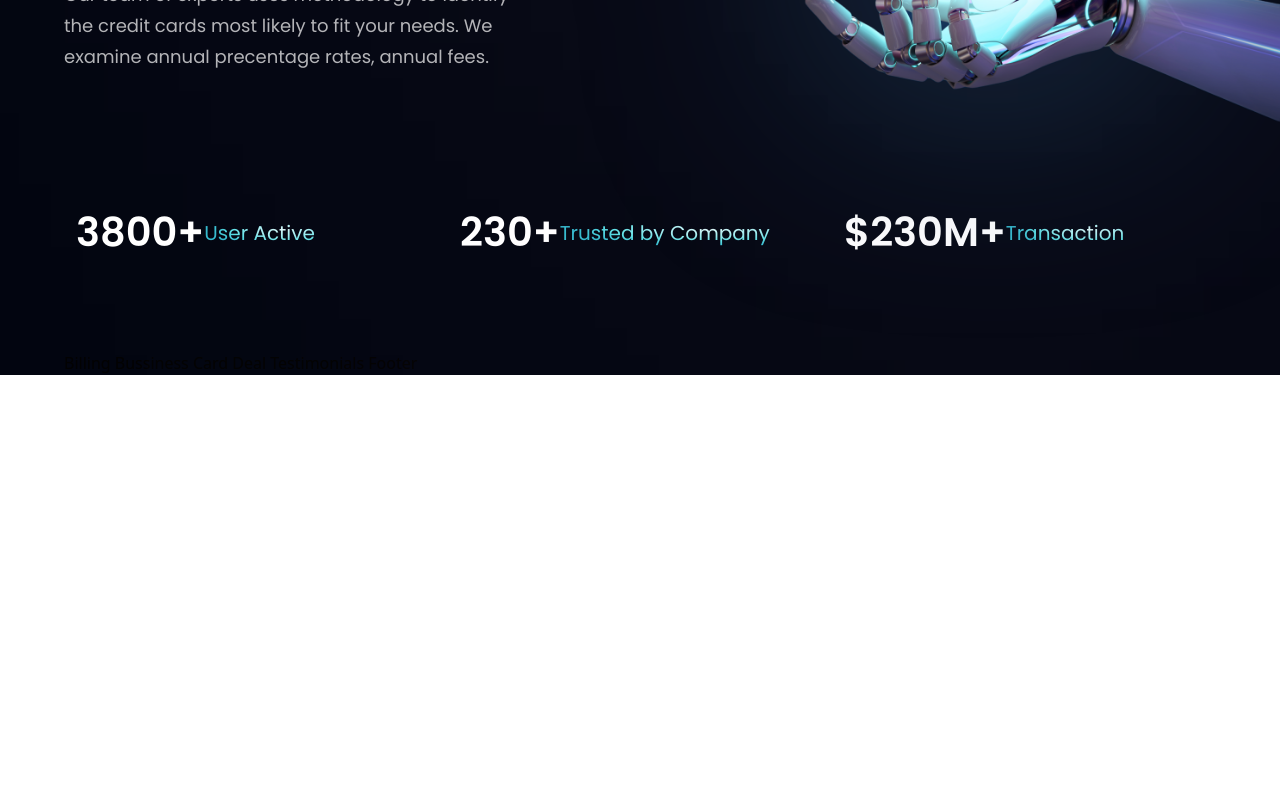
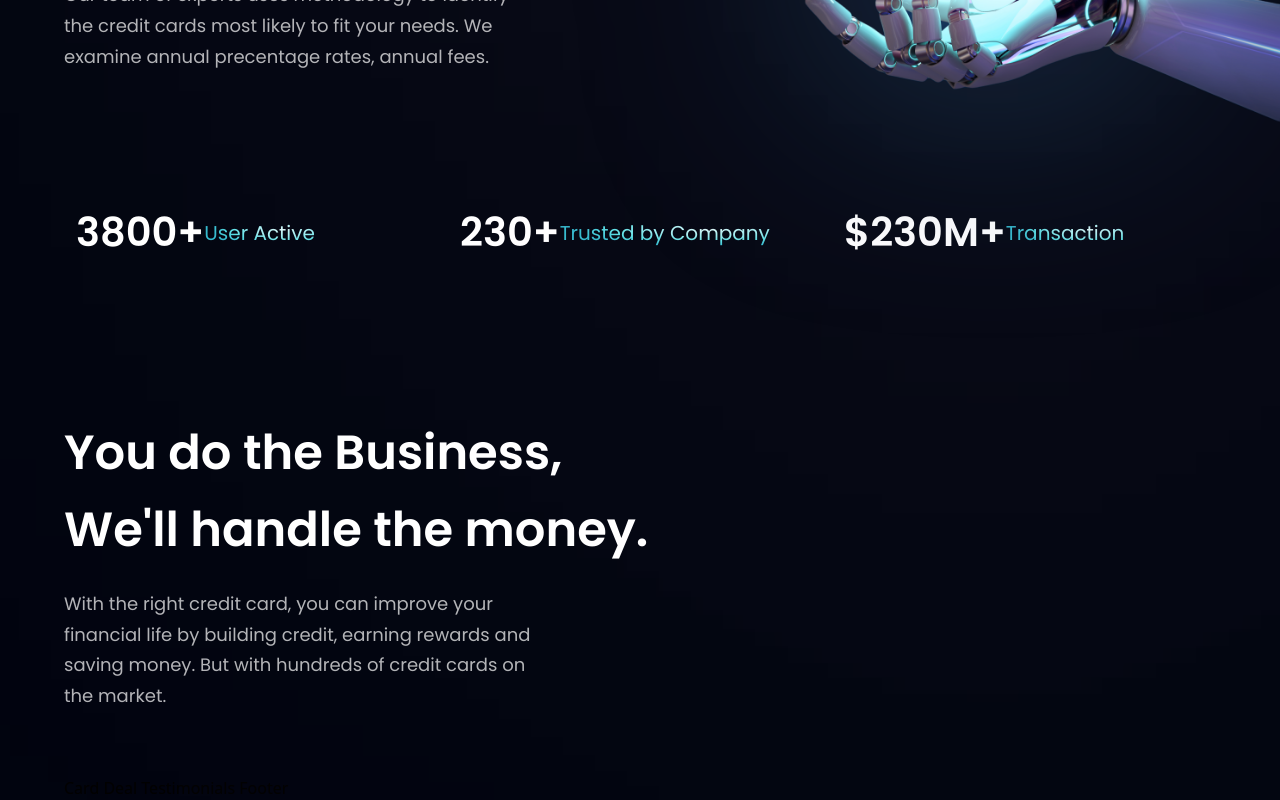
Before and after one commit to daitoch/fintech-app, a React (Vite) app: page / in a window 1280 px wide. Shown: the part 594-1394 px from the top of the page. Before the commit the page ends 969 px from the top, so only its background shows below. Built offline with nearby package versions, Linux system fonts and the light colour scheme.

Commit message:
Business section started working first colmun completed

```diff
--- a/src/App.jsx
+++ b/src/App.jsx
@@ -1,7 +1,7 @@
 import React from "react";
 
 import styles from "./style"
-import { NavBar, Hero, Stats } from "./components"
+import { NavBar, Hero, Stats, Business } from "./components"
 
 const App = () => {
     return (
@@ -21,8 +21,7 @@ const App = () => {
             <div className={`"bg-primary" ${styles.paddingX} ${styles.flexCenter}`}>
                 <div className={`${styles.boxWidth}`}>
                     <Stats />
-                    Billing
-                    Bussiness
+                    <Business />
                     Card Deal
                     Testimonials
                     Footer
--- /dev/null
+++ b/src/components/Business.jsx
@@ -0,0 +1,30 @@
+import React from "react";
+
+import styles, { layout } from "../style";
+import { features } from "../constants";
+
+
+const Business = () => {
+    return (
+        <section id={features} className={layout.section}>
+            <div className={layout.sectionInfo}>
+                <h2 className={styles.heading2}>
+                    You do the Business, <br className="sm:block hidden "/>
+                    We'll handle the money.
+                </h2>
+                <p className={`${styles.paragraph} mt-5 max-w-[470px]`}>
+                With the right credit card, you can improve your financial life by
+                building credit, earning rewards and saving money. But with hundreds
+                of credit cards on the market.
+                </p>
+            </div>
+
+            <div>
+
+            </div>
+        </section>
+    )
+
+}
+
+export default Business;
--- /dev/null
+++ b/src/components/Button.jsx
@@ -0,0 +1,11 @@
+
+const Button = () => {
+    return (
+        <div>
+
+        </div>
+    )
+
+}
+
+export default Button;
--- a/src/components/index.js
+++ b/src/components/index.js
@@ -1,9 +1,11 @@
 import NavBar from "./NavBar";
 import Hero from "./Hero";
 import Stats from "./Stats";
+import Business from "./Business";
 
 export {
     NavBar,
     Hero,
-    Stats
+    Stats,
+    Business
 };
```
